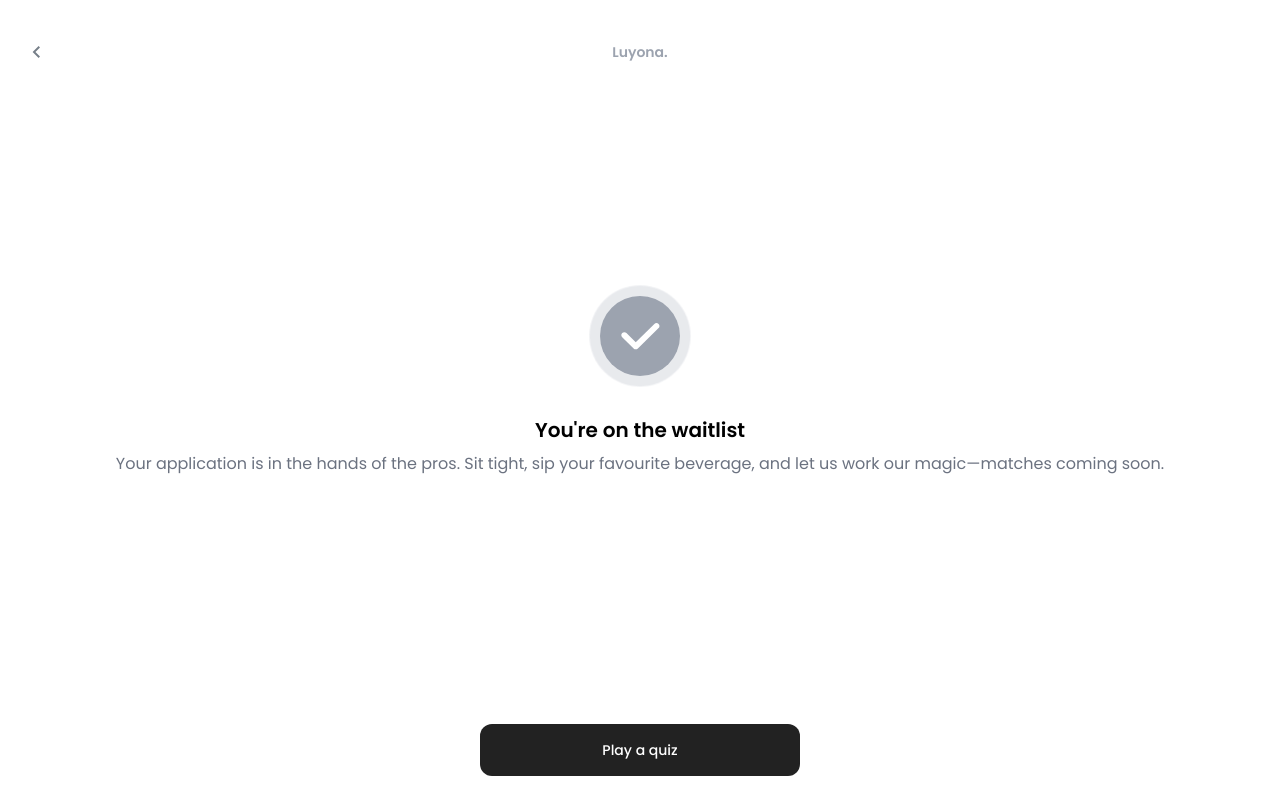
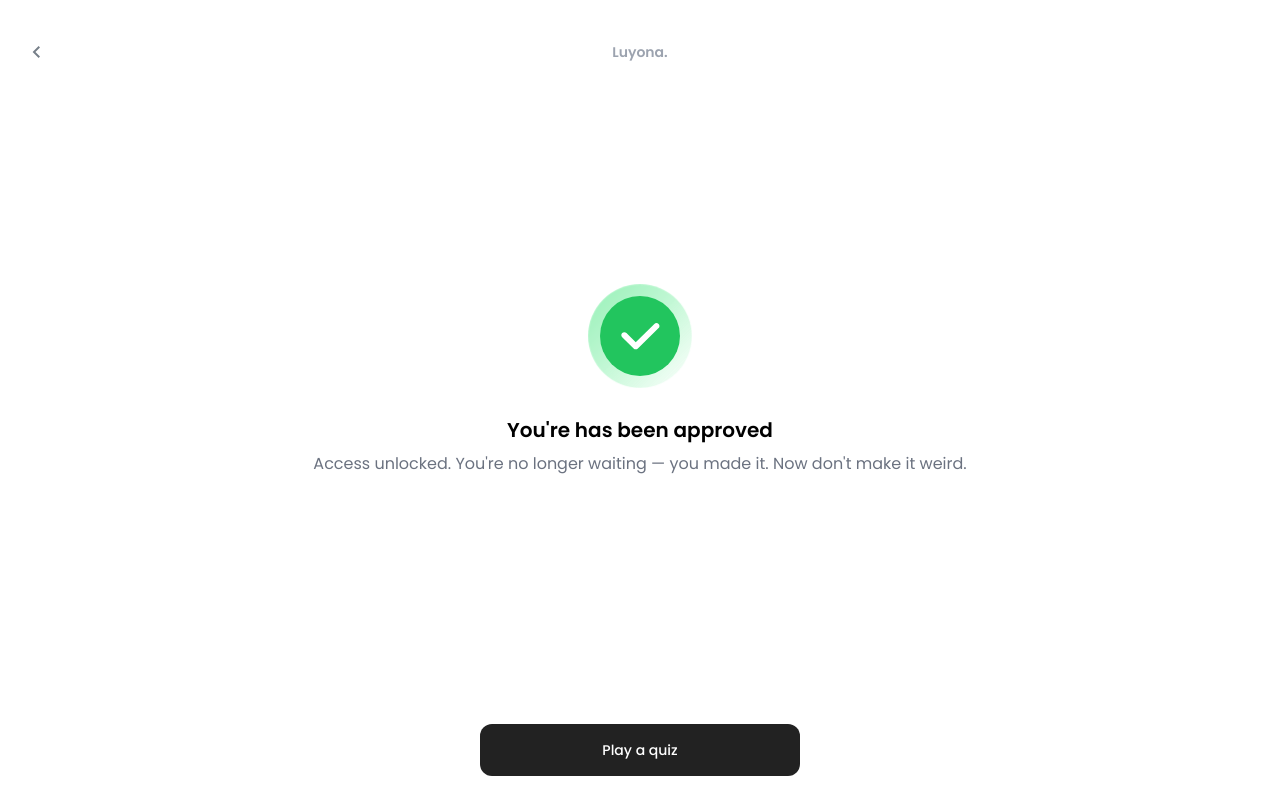
Before and after one commit to deshmukharjun/luyona, a React (Vite) app: page /waitlist-status in a window 1280 px wide. Built offline with nearby package versions, Linux system fonts and the light colour scheme.

Commit message:
added waitlist logic

```diff
--- a/src/pages/WaitlistStatus.jsx
+++ b/src/pages/WaitlistStatus.jsx
@@ -1,8 +1,10 @@
-import React from 'react';
+import React, { useState } from 'react';
 import { useNavigate } from 'react-router-dom';
 
 export default function WaitlistStatus() {
   const navigate = useNavigate();
+  // State to control which screen is displayed
+  const [isUserApproved, setIsUserApproved] = useState(true); // Set to false initially
 
   return (
     <div className="h-screen bg-white px-6 pt-10 flex flex-col font-sans">
@@ -22,22 +24,45 @@ export default function WaitlistStatus() {
 
       {/* Main content area - centered */}
       <div className="flex flex-col flex-1 justify-center items-center text-center px-4">
-        {/* Success icon with animation as per screenshot */}
+        {isUserApproved ? (
+          // Approved Screen (without confetti)
+          <>
+            {/* Success icon with green tick and burst animation */}
+            <div className="mb-8 w-24 h-24 relative animate-success-burst flex justify-center items-center">
+              {/* Green radial background effect as seen in the approved screenshot */}
+              {/* This mimics the lighter green glow around the checkmark in the approved state */}
+              <div className="absolute inset-0 rounded-full flex items-center justify-center
+                          bg-gradient-to-br from-green-300 via-green-200 to-transparent opacity-70 animate-pulse-background-green">
+              </div>
+              <div className="w-20 h-20 bg-green-500 rounded-full flex items-center justify-center z-10 animate-fade-in">
+                <img src="/success.svg" alt="Approved Check" className="w-10 h-10 filter brightness-0 invert" />
+              </div>
+            </div>
+            <h1 className="text-xl font-semibold mb-2">You're has been approved</h1>
+            <p className="text-gray-500 mb-12">
+              Access unlocked. You're no longer waiting — you made it. Now don't make it weird.
+            </p>
+          </>
+        ) : (
+          // Waitlist Screen (initial screen)
+          <>
+            {/* Success icon with gray tick and pulse animation */}
             <div className="mb-8 w-24 h-24 relative animate-success-burst flex justify-center items-center">
               <div className="absolute inset-0 bg-gray-200 rounded-full animate-pulse-background"></div>
               <div className="w-20 h-20 bg-gray-400 rounded-full flex items-center justify-center z-10">
                 <img src="/success.svg" alt="Success Check" className="w-10 h-10" />
               </div>
             </div>
-
             <h1 className="text-xl font-semibold mb-2">You're on the waitlist</h1>
             <p className="text-gray-500 mb-12">
               Your application is in the hands of the pros. Sit tight, sip your favourite beverage, and let us work our magic—matches coming soon.
             </p>
+          </>
+        )}
       </div>
 
       {/* Button container - pushed to the bottom */}
-      <div className="pb-6 w-full flex justify-center"> {/* Added pb-6 for padding, w-full and justify-center */}
+      <div className="pb-6 w-full flex justify-center">
         <button
           onClick={() => console.log("Play a quiz clicked")} // Or navigate to a quiz page
           className="w-full max-w-xs py-4 rounded-xl bg-[#222222] text-white font-medium text-sm"
@@ -54,19 +79,37 @@ export default function WaitlistStatus() {
             100% { transform: scale(1); opacity: 0.7; }
         }
 
+        @keyframes pulse-background-green {
+            0% { transform: scale(1); opacity: 0.7; }
+            50% { transform: scale(1.15); opacity: 1; } /* Slightly larger pulse for green */
+            100% { transform: scale(1); opacity: 0.7; }
+        }
+
         @keyframes success-burst {
             0% { opacity: 0; transform: scale(0.5); }
             50% { opacity: 1; transform: scale(1.1); }
             100% { opacity: 1; transform: scale(1); }
         }
 
+        @keyframes fade-in {
+            from { opacity: 0; }
+            to { opacity: 1; }
+        }
+
         .animate-pulse-background {
             animation: pulse-background 2s infinite ease-in-out;
+        }
+        .animate-pulse-background-green {
+            animation: pulse-background-green 2s infinite ease-in-out;
         }
 
         .animate-success-burst {
             animation: success-burst 0.8s cubic-bezier(0.68, -0.55, 0.27, 1.55) forwards;
         }
+
+        .animate-fade-in {
+            animation: fade-in 0.5s ease-out forwards;
+        }
       `}</style>
     </div>
   );
```
Lines whose indentation alone changed are shown as unchanged.
